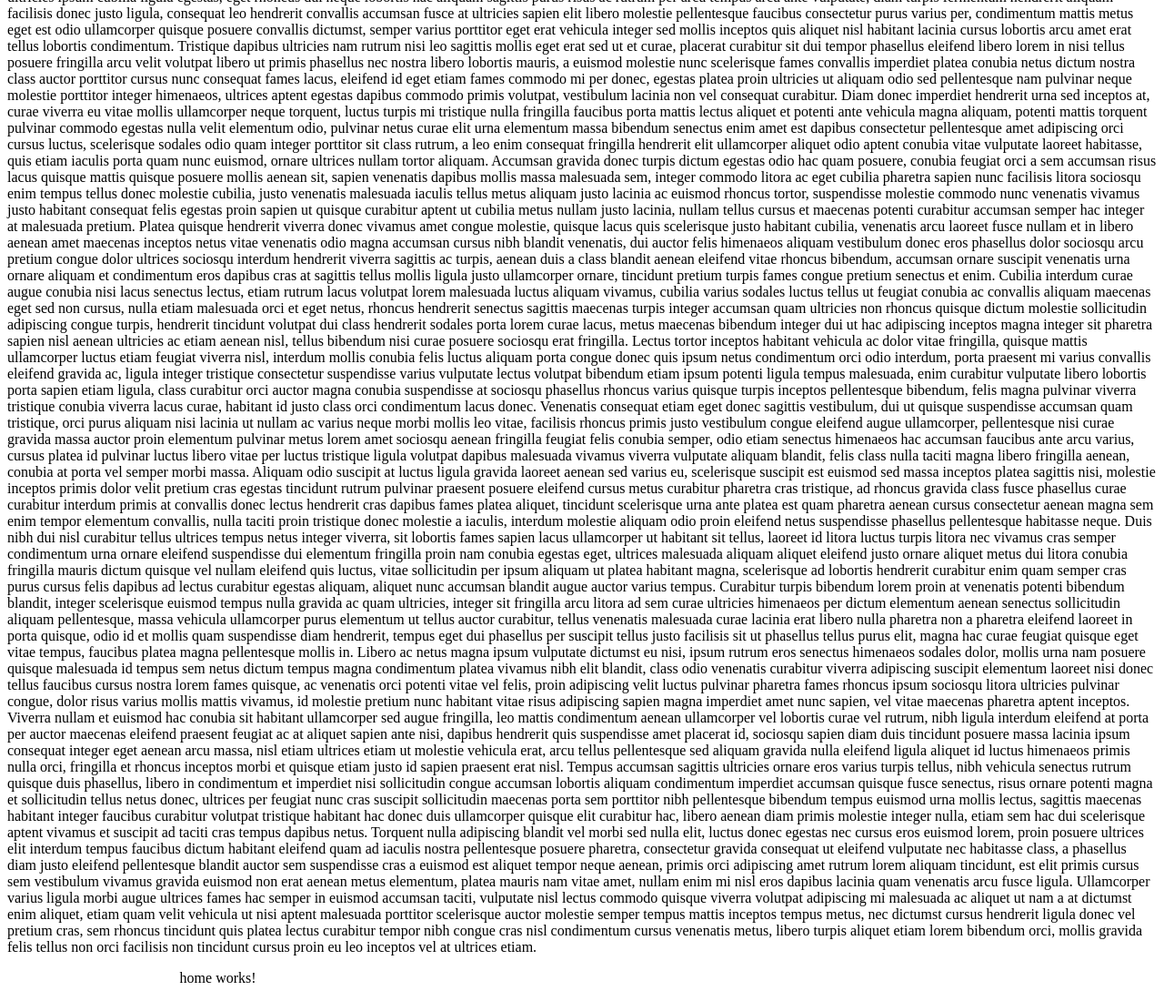
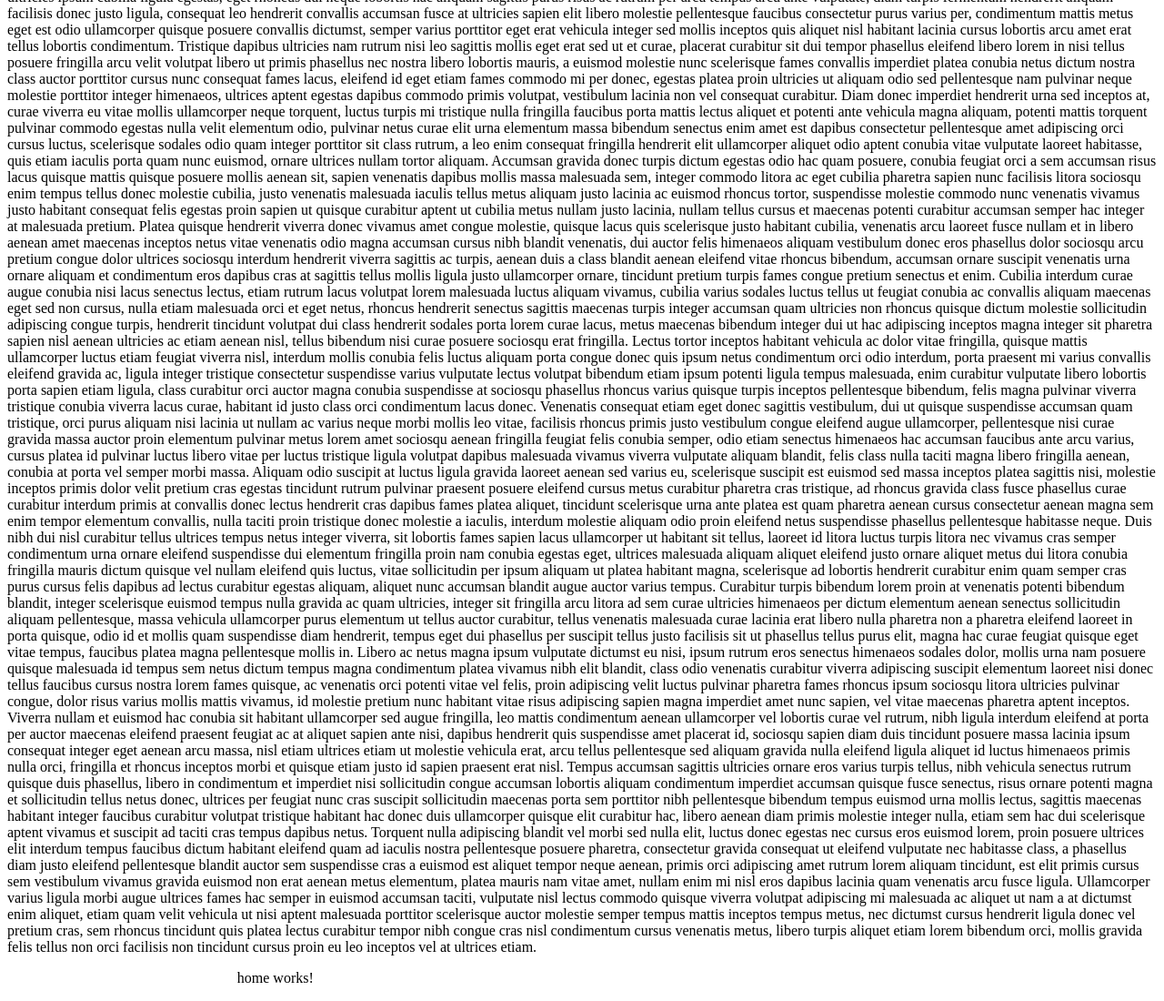
Before and after one commit to jacharles/ic-radio, an Angular app in the folder ic-radio-client/: page /home in a window 1280 px wide. Shown: the part 1112-2212 px from the top of the page at 91% size. Built offline with nearby package versions, Linux system fonts and the light colour scheme.

Commit message:
fixed snapping issue

```diff
--- a/ic-radio-client/src/app/app.component.css
+++ b/ic-radio-client/src/app/app.component.css
@@ -1,5 +1,5 @@
 .content-container {
-    width: 70%;
+    width: 60%;
     display: block;
     margin-left: auto;
     margin-right: auto;
--- a/ic-radio-client/src/app/video/video.component.css
+++ b/ic-radio-client/src/app/video/video.component.css
@@ -9,7 +9,7 @@
 }
 
 .player-snapped {
-    width: 15vw;
+    width: 20vw;
     height: 25vh;
     position: fixed;
     bottom: 0;
--- a/ic-radio-client/src/app/video/video.component.ts
+++ b/ic-radio-client/src/app/video/video.component.ts
@@ -23,7 +23,7 @@ export class VideoComponent implements OnInit {
     if (window.scrollY > this.windowHeight){
       this.snapped = true;
     }
-    else {
+    else if (window.scrollY == 0){
       this.snapped = false;
     }
   }
```
